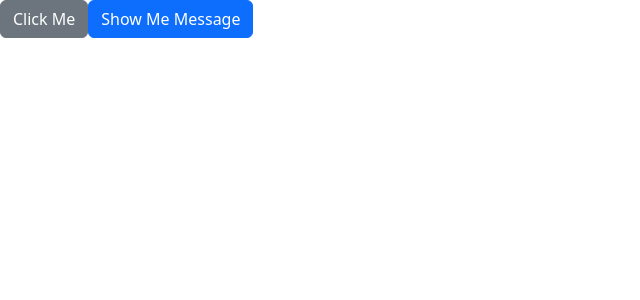
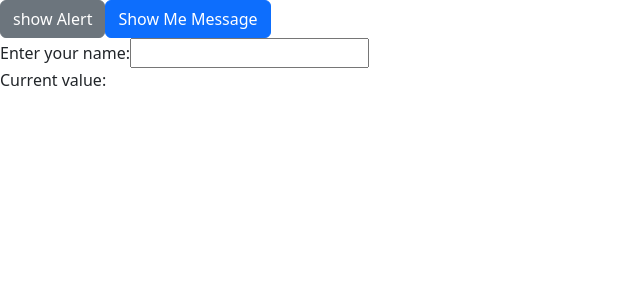
Before and after one commit to IDeployOnFriday/react-app-for-beginners-mosh, a React (Vite) app: page / in a window 1280 px wide. Shown: the top 300 px of the page, without its empty margins (0-640 px from the left). Built offline with nearby package versions, Linux system fonts and the light colour scheme.

Commit message:
input form

```diff
--- a/src/App.tsx
+++ b/src/App.tsx
@@ -2,6 +2,7 @@ import { useState } from "react";
 import Alert from "./components/Alert";
 import Button from "./components/Button";
 import Message from "./message.tsx";
+import {MyForm} from "./form.tsx";
 
 
 
@@ -17,13 +18,14 @@ function App() {
         <Alert onClose={() => setAlertVisiblity(false)}  >My Alert</Alert>
         : null
     }
-    <Button color="secondary" onClick={() => setAlertVisiblity(true)}>Click Me</Button>
+    <Button color="secondary" onClick={() => setAlertVisiblity(true)}>show Alert</Button>
     <Button color="primary" onClick={() => setGreetingVisiblity(!greetingVisiblity)}>Show Me Message</Button>
       {
           greetingVisiblity !== true ?
           null
           : <Message/>
       }
+      <MyForm/>
   </div>
 }
 
--- /dev/null
+++ b/src/form.tsx
@@ -0,0 +1,18 @@
+import {useState} from "react";
+
+export function MyForm() {
+    const [name, setName] = useState("");
+
+    return (
+        <form>
+            <label>Enter your name:
+                <input
+                    type="text"
+                    value={name}
+                    onChange={(e) => setName(e.target.value)}
+                />
+            </label>
+            <p>Current value: {name}</p>
+        </form>
+    )
+}
```
